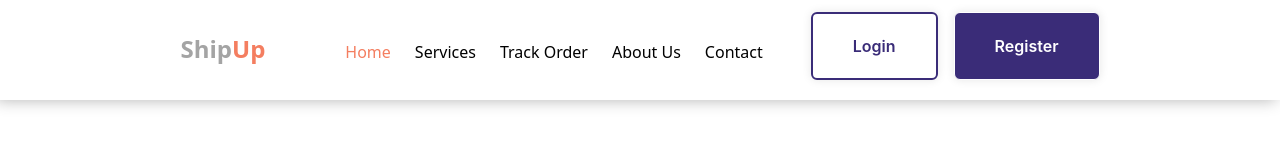
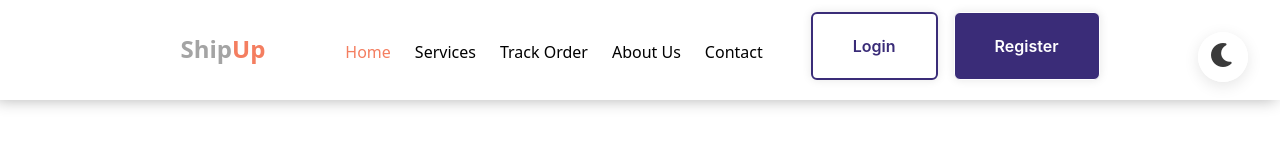
Before and after one commit to vay-dev/logistics, a React (Vite) app: page / in a window 1280 px wide. Shown: the top 160 px of the page. Built offline with nearby package versions, Linux system fonts and the light colour scheme.

Commit message:
fixed the z-index issue

```diff
--- a/src/guest/styles/home.scss
+++ b/src/guest/styles/home.scss
@@ -37,7 +37,7 @@ body.dark-mode {
   position: fixed;
   top: 2rem;
   right: 2rem;
-  z-index: 100;
+  z-index: 150;
 
   .theme-btn {
     width: 50px;
--- a/src/guest/styles/navbar.scss
+++ b/src/guest/styles/navbar.scss
@@ -12,7 +12,7 @@ header {
   width: 100% !important;
   top: 0;
   left: 0;
-  z-index: 9999999;
+  z-index: 100;
   gap: 3rem;
   background-color: $color-light-bg;
   color: contrast-color($color-light-bg);
```
